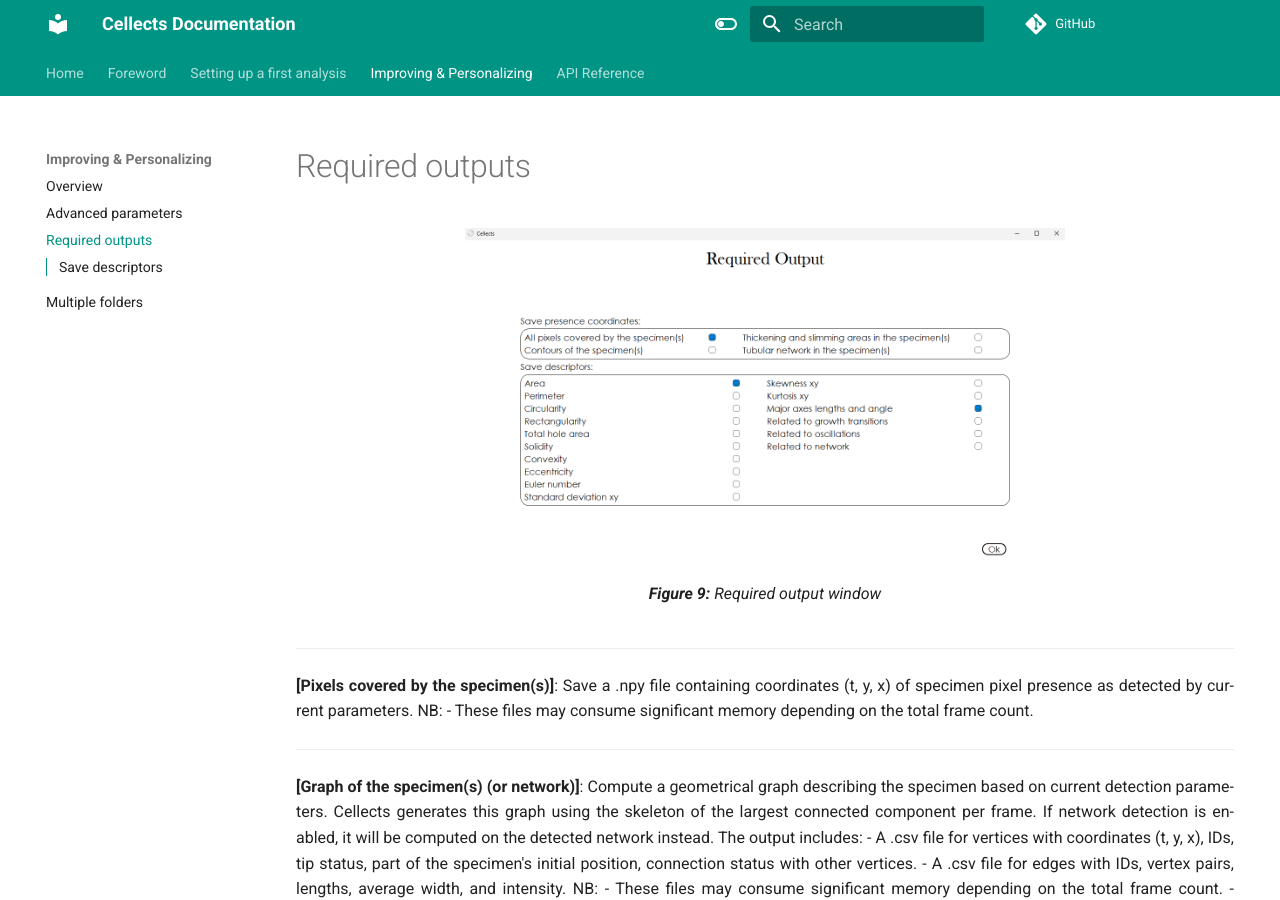
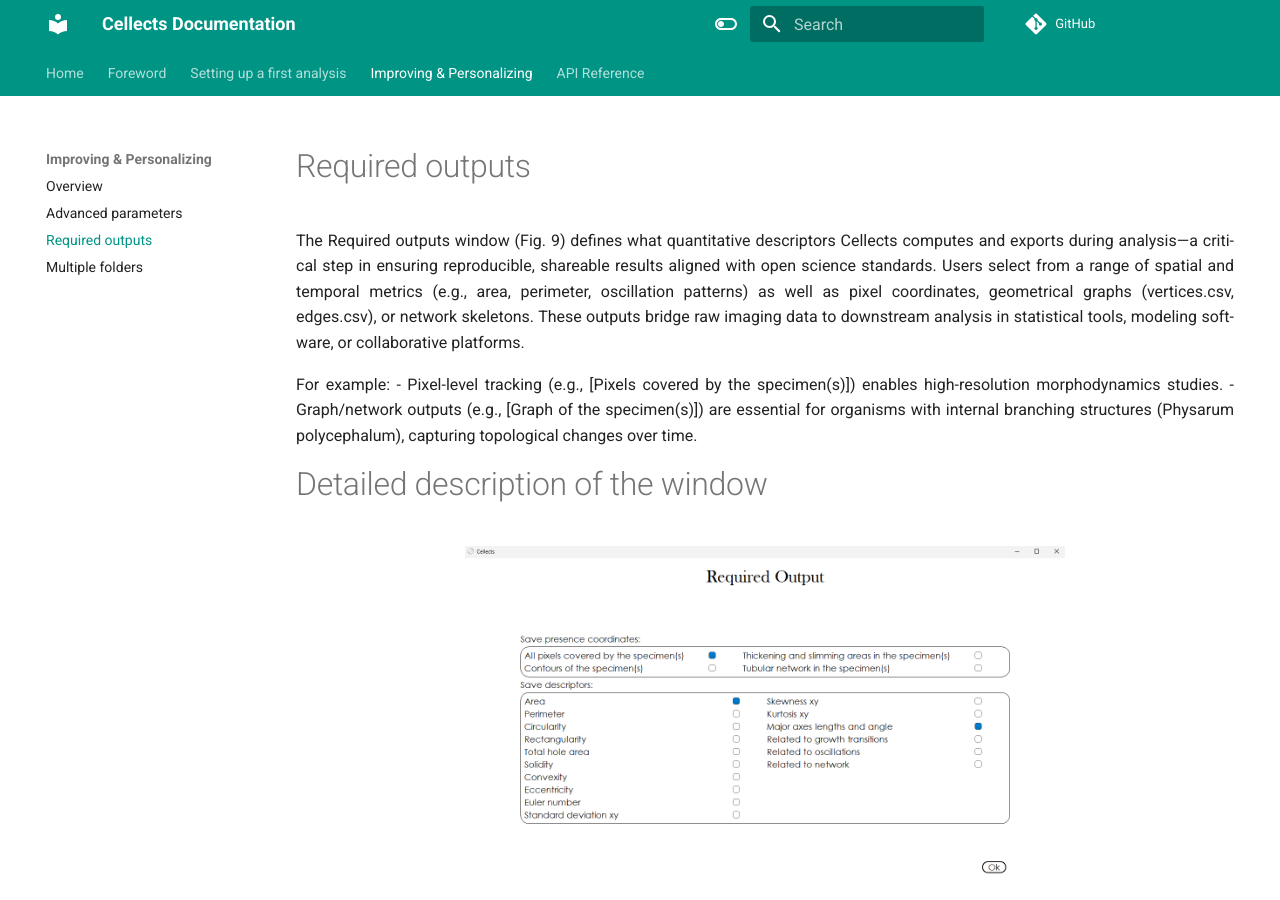
Before and after one commit to Aurele-B/Cellects, an MkDocs documentation site: the page built from doc/advanced/outputs.md, in a window 1280 px wide and 900 px high. Built offline with MkDocs 1.6.1 and Material for MkDocs 9.7.7, drawn with Linux system fonts in a browser that asks for light colours; comment, search, counter and statistics services are not loaded.

Commit message:
Add introductive paragraph to the multiple-folders.md, outputs.md, and parameters.md files

```diff
--- a/doc/advanced/outputs.md
+++ b/doc/advanced/outputs.md
@@ -1,4 +1,13 @@
 # Required outputs
+The Required outputs window (Fig. 9) defines what quantitative descriptors Cellects computes and exports during analysis—a critical step in ensuring reproducible, shareable results aligned with open science standards.
+Users select from a range of spatial and temporal metrics (e.g., area, perimeter, oscillation patterns) as well as pixel coordinates, geometrical graphs (vertices.csv, edges.csv), or network skeletons.
+These outputs bridge raw imaging data to downstream analysis in statistical tools, modeling software, or collaborative platforms.
+
+For example:
+- Pixel-level tracking (e.g., [Pixels covered by the specimen(s)]) enables high-resolution morphodynamics studies.
+- Graph/network outputs (e.g., [Graph of the specimen(s)]) are essential for organisms with internal branching structures (Physarum polycephalum), capturing topological changes over time.
+
+# Detailed description of the window
 
 <figure>
   <img src="../../static/UserManualFigure9.png" alt="Required output window" width="600">
```
Also changed, not shown: doc/advanced/multiple-folders.md (+5 -0 lines), doc/advanced/parameters.md (+6 -0 lines).
